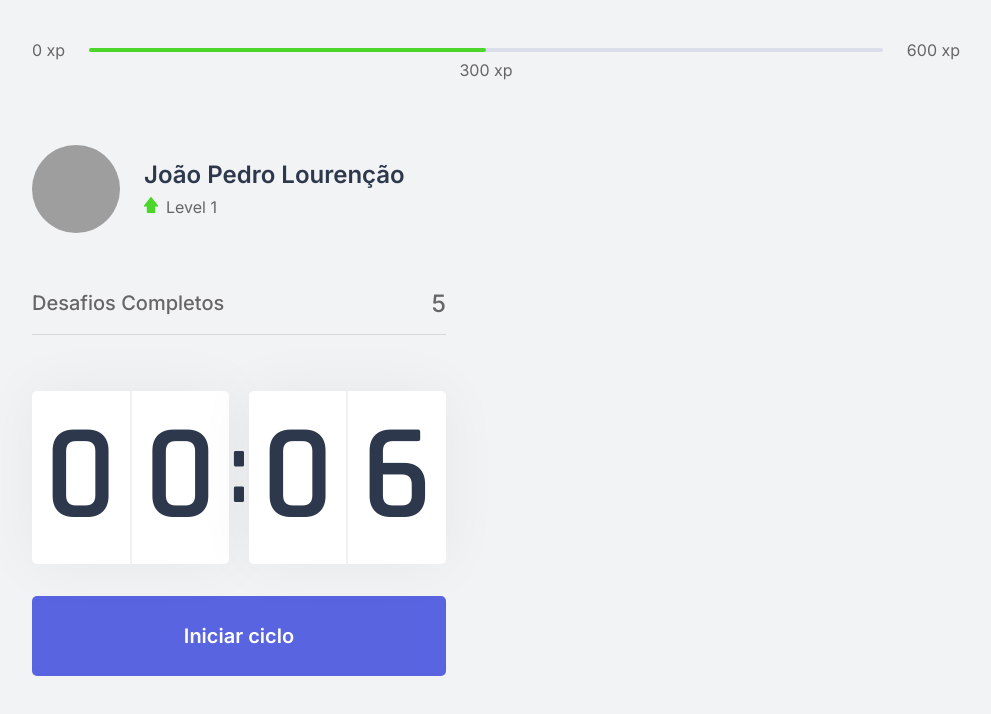
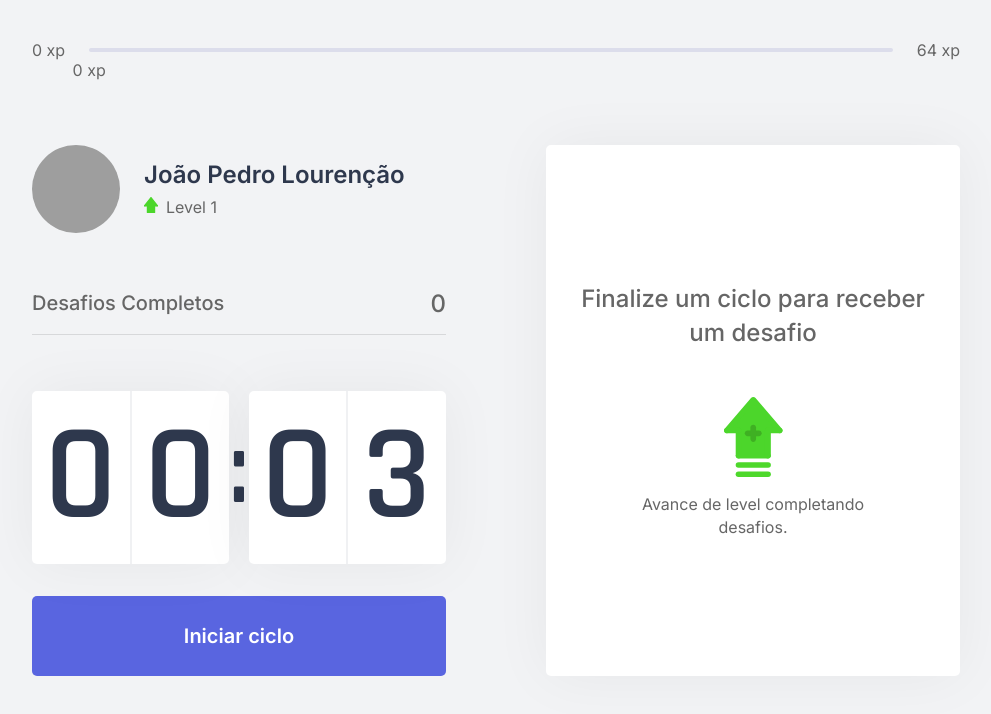
Before and after one commit to JoaoLourencao/MovWork-FrontEnd, a Next.js app: page / in a window 1280 px wide. Shown: the top 714 px of the page, without its empty margins (144-1135 px from the left). Built offline with nearby package versions, Linux system fonts and the light colour scheme; grey boxes are pictures that could not be loaded.

Commit message:
update commit

```diff
--- /dev/null
+++ b/challenges.json
@@ -0,0 +1,62 @@
+[
+    {
+      "type": "body",
+      "description": "Estique um de seus braços com a palma da mão virada para frente e puxe os dedos para cima por 10 segundos por mão.",
+      "amount": 80
+    },
+    {
+      "type": "body",
+      "description": "Estique seu braço contra o peito e puxe-o utilizando o outro braço por 10 segundos por braço.",
+      "amount": 60
+    },
+    {
+      "type": "body",
+      "description": "Puxe seu pescoço com a ajuda da mão para a direita e para a esquerda, permanecendo na posição por alguns segundos.",
+      "amount": 70
+    },
+    {
+      "type": "body",
+      "description": "Com as duas mãos na parte de trás da cabeça, leve-a para baixo, alongando a parte de trás da região.",
+      "amount": 60
+    },
+    {
+      "type": "body",
+      "description": "Cruze as pernas e desça com as mãos esticadas em direção ao chão. Repita o movimento com a outra perna na frente.",
+      "amount": 100
+    },
+    {
+      "type": "body",
+      "description": "Sentado, abra as pernas e tente encostar as palmas das mãos no chão, repita 3 vezes por 5 segundos.",
+      "amount": 80
+    },
+    {
+      "type": "body",
+      "description": "Puxe o joelho de encontro ao peito e segure, troque de perna após 10 segundos.",
+      "amount": 50
+    },
+    {
+      "type": "body",
+      "description": "Sentado, cruze uma perna e incline seu tronco à frente, troque de perna após 10 segundos.",
+      "amount": 80
+    },
+    {
+      "type": "eye",
+      "description": "Sentado, feche os olhos e cubra-os com as palmas da mão durante 2 minutos, depois abra normalmente.",
+      "amount": 90
+    },
+    {
+      "type": "eye",
+      "description": "Em algum ambiente aberto, olhe o mais longe que puder em quatro direções por 3s, mexa apenas os olhos. Repita 3 vezes.",
+      "amount": 140
+    },
+    {
+      "type": "eye",
+      "description": "Usando os polegares, massage a área abaixo das sobrancelhas em movimentos circulares por 15 segundos.",
+      "amount": 70
+    },
+    {
+      "type": "body",
+      "description": "Em pé, gire a cintura o máximo que puder para a esquerda, segure por cinco segundos. Repita para a direita.",
+      "amount": 90
+    }
+  ]
--- a/src/components/ChallangeBox.tsx
+++ b/src/components/ChallangeBox.tsx
@@ -1,10 +1,51 @@
+import { useContext } from "react";
+import { ChallengesContext } from "../contexts/ChallengeContext";
 import styles from "../styles/components/ChallengeBox.module.css";
 
 export function ChallengeBox () {
+
+    const { activeChallenge, resetChallenge } = useContext(ChallengesContext)
+
     return(
         <div className={styles.challengeBoxContainer}>
-            <span>Desafios Completos</span>
-            <span>5</span>
+            {activeChallenge ? (
+                <div className={styles.challengeActive}>
+                    <header>Ganhe {activeChallenge.amount} xp</header>
+
+                    <main>
+                        <img src={`icons/${activeChallenge.type}.svg`} alt=""/>
+                        <strong>Novo desafio</strong>
+                        <p>{activeChallenge.description}</p>
+                    </main>
+
+                    <footer>
+                        <button
+                            type="button"
+                            className={styles.challengeFailedButton}
+                            onClick={resetChallenge}
+                        >
+                            Falhei
+                        </button>
+                        <button
+                            type="button"
+                            className={styles.challengeSuceededButton}
+                        >
+                            Completei
+                        </button>
+                    </footer>
+                </div>
+            ) : (
+                <>
+                    <div className={styles.challengeNotActive}>
+                        <strong>Finalize um ciclo para receber um desafio</strong>
+                        <p>
+                            <img src="icons/level-up.svg" alt="Level up"/>
+                            Avance de level completando desafios.
+                        </p>
+                    </div>
+                </>
+            )}
+
         </div>
     );
 }
--- a/src/components/CompletedChallenges.tsx
+++ b/src/components/CompletedChallenges.tsx
@@ -1,10 +1,14 @@
+import { useContext } from "react";
+import { ChallengesContext } from "../contexts/ChallengeContext";
 import styles from "../styles/components/CompletedChallenges.module.css";
 
 export function CompletedChallenges () {
+    const {challengesCompleted} = useContext(ChallengesContext);
+
     return(
         <div className={styles.completedChallengesContainer}>
             <span>Desafios Completos</span>
-            <span>5</span>
+            <span>{challengesCompleted}</span>
         </div>
     );
 }
--- a/src/components/Countdown.tsx
+++ b/src/components/Countdown.tsx
@@ -1,10 +1,13 @@
 import styles from "../styles/components/Countdown.module.css";
-import { useState, useEffect } from "react";
+import { useState, useEffect, useContext } from "react";
+import { ChallengesContext } from "../contexts/ChallengeContext";
 
 let countdownTimeout: NodeJS.Timeout;
 
 export function Countdown() {
-    const [time, setTime] = useState(0.1 * 60);
+    const { startNewChallenge } = useContext(ChallengesContext)
+
+    const [time, setTime] = useState(0.05 * 60);
     const [isActive, setIsActive] = useState(false);
     const [hasFinished, setHasFinished] = useState(false);
 
@@ -21,7 +24,7 @@
     function resetCountdown() {
         clearTimeout(countdownTimeout);
         setIsActive(false);
-        setTime(0.1 * 60)
+        setTime(25 * 60)
     }
 
     useEffect(()=>{
@@ -32,6 +35,7 @@
         }else if(isActive && time == 0){
             setHasFinished(true);
             setIsActive(false);
+            startNewChallenge();
         }
     }, [isActive, time])
 
--- a/src/components/ProgressBar.tsx
+++ b/src/components/ProgressBar.tsx
@@ -1,15 +1,21 @@
 import Styles from "../styles/components/ProgressBar.module.css";
+import { useContext } from "react";
+import { ChallengesContext } from "../contexts/ChallengeContext";
 
 export function ProgressBar() {
+  const { currentExperience, experienceToNextLevel } = useContext(ChallengesContext);
+
+  const percentToNextLevel = Math.round(currentExperience*100)/experienceToNextLevel;
+
   return (
     <header className={Styles.progressBar}>
         <span>0 xp</span>
         <div>
-          <div style={{width: '50%'}}/>
+          <div style={{width: `${percentToNextLevel}`}}/>
 
-          <span className={Styles.currentProgress} style={{ left:'50%' }}>300 xp</span>
+          <span className={Styles.currentProgress} style={{ left:`${percentToNextLevel}%` }}>{currentExperience} xp</span>
         </div>
-        <span>600 xp</span>
+        <span>{experienceToNextLevel} xp</span>
     </header>
   );
 }
--- /dev/null
+++ b/src/contexts/ChallengeContext.tsx
@@ -0,0 +1,56 @@
+import { createContext, useState, ReactNode } from "react";
+import challenges from "../../challenges.json";
+
+interface challenge{
+    type: 'body' | 'eye';
+    description: string;
+    amount: number;
+}
+
+interface ChallengesContextData{
+    level: number;
+    currentExperience: number;
+    experienceToNextLevel: number;
+    challengesCompleted: number;
+    activeChallenge: challenge;
+    levelUp: () => void;
+    startNewChallenge: () => void;
+    resetChallenge: () => void;
+}
+
+interface ChallengesProviderProps{
+    children: ReactNode;
+}
+
+export const ChallengesContext = createContext({} as ChallengesContextData);
+
+export function ChallengesProvider({children}: ChallengesProviderProps){
+    const [level, setLevel] = useState(1);
+    const [currentExperience, setCurrentExperience] = useState(0);
+    const [challengesCompleted, setChallengesCompleted] = useState(0);
+
+    const [activeChallenge, setActiveChallenge] = useState(null);
+
+    const experienceToNextLevel = Math.pow((level + 1) * 4, 2)
+
+    function levelUp() {
+      setLevel(level+1);
+    }
+
+    function resetChallenge(){
+        setActiveChallenge(null);
+    }
+
+    function startNewChallenge(){
+        const randomChallengeIndex = Math.floor(Math.random() * challenges.length);
+        const challenge = challenges[randomChallengeIndex];
+
+        setActiveChallenge(challenge)
+    }
+
+    return(
+        <ChallengesContext.Provider value={{level, currentExperience, challengesCompleted, experienceToNextLevel, levelUp, startNewChallenge, resetChallenge, activeChallenge}}>
+            {children}
+        </ChallengesContext.Provider>
+    );
+}
--- a/src/pages/_app.tsx
+++ b/src/pages/_app.tsx
@@ -1,7 +1,14 @@
 import '../styles/global.css'
+import { useState } from "react";
+
+import { ChallengesProvider } from "../contexts/ChallengeContext";
 
 function MyApp({ Component, pageProps }) {
-  return <Component {...pageProps} />
+  return (
+    <ChallengesProvider>
+      <Component {...pageProps} />
+    </ChallengesProvider>
+  );
 }
 
 export default MyApp
--- a/src/pages/index.tsx
+++ b/src/pages/index.tsx
@@ -4,6 +4,7 @@
 import styles from "../styles/pages/home.module.css";
 import { CompletedChallenges } from "../components/CompletedChallenges";
 import { Countdown } from "../components/Countdown";
+import { ChallengeBox } from "../components/ChallangeBox";
 
 export default function Home() {
   return (
@@ -20,7 +21,7 @@
           <Countdown/>
         </div>
         <div>
-
+          <ChallengeBox/>
         </div>
       </section>
     </div>
--- a/src/styles/components/ChallengeBox.module.css
+++ b/src/styles/components/ChallengeBox.module.css
@@ -0,0 +1,105 @@
+.challengeBoxContainer{
+    height: 100%;
+
+    background: var(--white);
+    border-radius: 5px;
+    box-shadow: 0 0 60px rgba(0, 0, 0, 0.05);
+    padding: 1.5rem 2rem;
+
+    display: flex;
+    flex-direction: column;
+    align-items: center;
+    justify-content: center;
+
+    text-align: center;
+}
+
+.challengeNotActive{
+    display: flex;
+    flex-direction: column;
+    align-items: center;
+}
+
+.challengeBoxContainer strong{
+    font-size: 1.5rem;
+    font-weight: 500;
+    line-height: 1.4;
+}
+
+.challengeNotActive p{
+    display: flex;
+    flex-direction: column;
+    align-items: center;
+    line-height: 1.4;
+    max-width: 70%;
+    margin-top: 3rem;
+}
+
+.challengeNotActive p img{
+    margin-bottom: 1rem;
+}
+
+.challengeActive{
+    height: 100%;
+    display: flex;
+    flex-direction: column;
+}
+
+.challengeActive header{
+    color: var(--blue);
+    font-weight: 600;
+    font-size: 1.25rem;
+    padding: 0 2rem 1.5rem;
+    border-bottom: 1px solid var(--gray-line);
+}
+
+.challengeActive main{
+    flex: 1;
+    display: flex;
+    flex-direction: column;
+    align-items: center;
+    justify-content: center;
+}
+
+.challengeActive main strong{
+    font-size: 2rem;
+    font-weight: 600;
+    color: var(--title);
+    margin: 1.5rem 0 1rem;
+}
+
+.challengeActive main p{
+    line-height: 1.5;
+}
+
+.challengeActive footer{
+    display: grid;
+    grid-template-columns: 1fr 1fr;
+    gap: 1rem;
+}
+
+.challengeActive footer button{
+    height: 3rem;
+    display: flex;
+    align-items: center;
+    justify-content: center;
+
+    border:0;
+    border-radius: 5px;
+
+    color: var(--white);
+    font-size: 1rem;
+    font-weight: 600;
+}
+
+.challengeActive footer button.challengeFailedButton{
+    background: var(--red);
+}
+
+.challengeActive footer button.challengeSuceededButton{
+    background: var(--green);
+}
+
+.challengeActive footer button:hover{
+    filter: brightness(0.9);
+}
```
